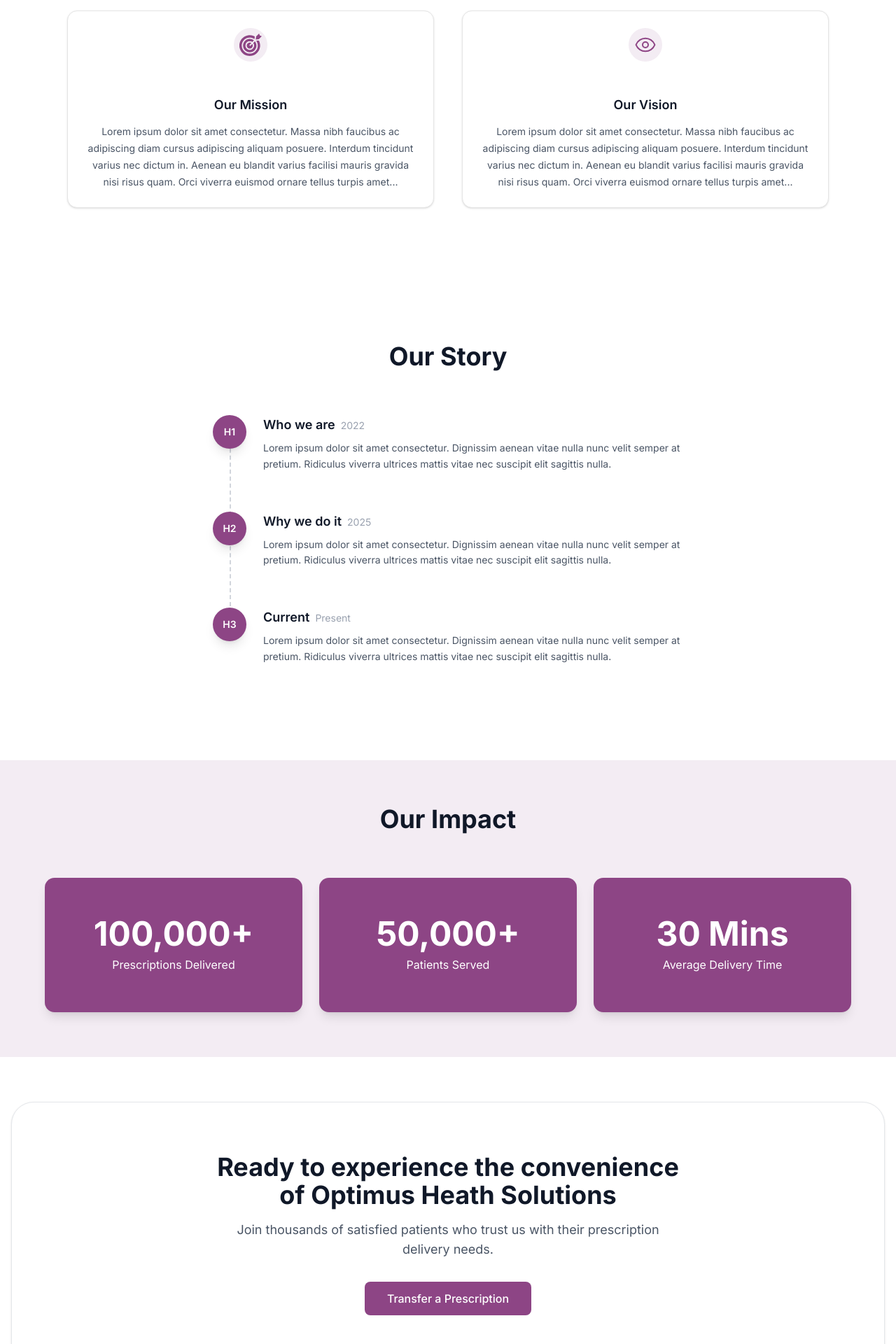
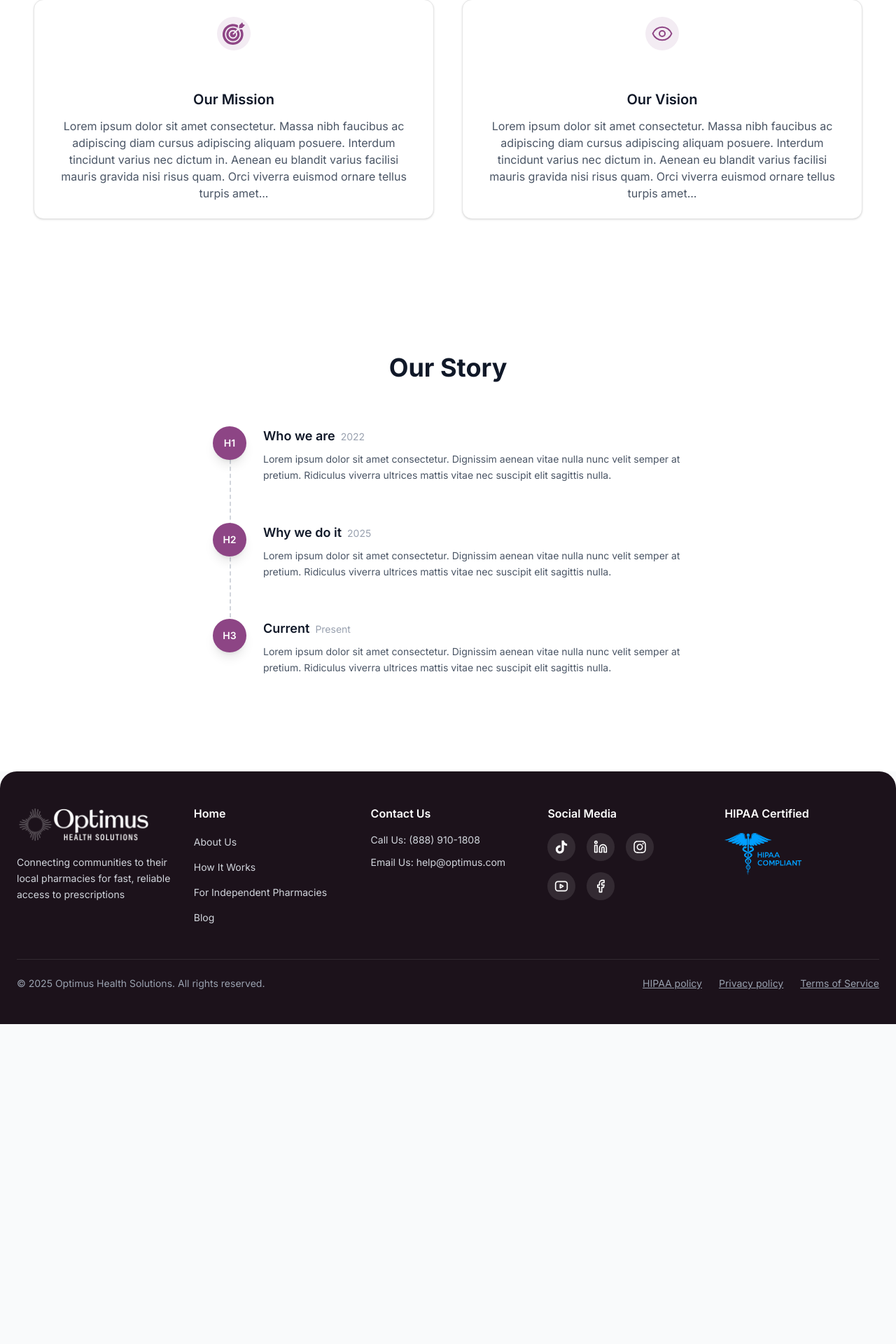
Before and after one commit to TanvirAhmed2942/future-pharmacy-website, a Next.js app: page /about-us in a window 1280 px wide. Shown: the part 798-2718 px from the top of the page at 70% size. After the commit the page ends 2261 px from the top, so only its background shows below. Built offline with nearby package versions, Linux system fonts and the light colour scheme.

Commit message:
about us and how it works

```diff
--- a/src/components/auth/emailverification/emailVerification.tsx
+++ b/src/components/auth/emailverification/emailVerification.tsx
@@ -58,7 +58,7 @@ function EmailVerification() {
             alt="logo"
             width={300}
             height={300}
-            className="w-48 h-fit object-cover mx-auto my-4"
+            className="w-48 h-14 object-cover mx-auto my-4"
           />
         </div>
         <h2 className="text-2xl font-bold text-gray-800 mb-4">
--- a/src/components/auth/forgorpassword/forgotPassword.tsx
+++ b/src/components/auth/forgorpassword/forgotPassword.tsx
@@ -16,7 +16,7 @@ function ForgotPassword() {
           alt="logo"
           width={300}
           height={300}
-          className="w-48 h-fit object-cover mx-auto my-4"
+          className="w-48 h-14 object-cover mx-auto my-4"
         />
         <h2 className="text-2xl font-bold text-gray-800 mb-4">
           Reset Password
--- a/src/components/auth/login/login.tsx
+++ b/src/components/auth/login/login.tsx
@@ -29,7 +29,7 @@ function Login() {
           alt="logo"
           width={300}
           height={300}
-          className="w-48 h-fit object-cover mx-auto my-4"
+          className="w-48 h-14 object-cover mx-auto my-4"
         />
         <h2 className="text-2xl font-bold text-gray-800 mb-2">
           Login to Your Account
@@ -69,7 +69,7 @@ function Login() {
             <button
               type="button"
               onClick={() => setShowPassword(!showPassword)}
-              className="absolute right-3 top-1/2 transform -translate-y-1/2 text-gray-500 hover:text-gray-700"
+              className="absolute right-3 top-1/2 transform -translate-y-1/2 text-gray-500 hover:text-gray-700 cursor-pointer"
             >
               {showPassword ? <EyeOff size={20} /> : <Eye size={20} />}
             </button>
--- a/src/components/auth/resetpassword/resetPassword.tsx
+++ b/src/components/auth/resetpassword/resetPassword.tsx
@@ -20,7 +20,7 @@ function ResetPassword() {
           alt="logo"
           width={300}
           height={300}
-          className="w-48 h-fit object-cover mx-auto my-4"
+          className="w-48 h-14 object-cover mx-auto my-4"
         />
         <h2 className="text-2xl font-bold text-gray-800 mb-4">
           Create New Password
@@ -76,7 +76,7 @@ function ResetPassword() {
             <button
               type="button"
               onClick={() => setShowConfirmPassword(!showConfirmPassword)}
-              className="absolute right-3 top-1/2 transform -translate-y-1/2 text-gray-500 hover:text-gray-700"
+              className="absolute right-3 top-1/2 transform -translate-y-1/2 text-gray-500 hover:text-gray-700 cursor-pointer"
             >
               {showConfirmPassword ? <EyeOff size={20} /> : <Eye size={20} />}
             </button>
--- a/src/components/auth/signup/signup.tsx
+++ b/src/components/auth/signup/signup.tsx
@@ -24,7 +24,7 @@ function Signup() {
           alt="logo"
           width={300}
           height={300}
-          className="w-48 h-fit object-cover mx-auto my-4"
+          className="w-48 h-14 object-cover mx-auto my-4"
         />
         <h2 className="text-2xl font-semibold text-gray-800">
           Create Your Optimus Health Solutions
@@ -80,7 +80,7 @@ function Signup() {
             <button
               type="button"
               onClick={() => setShowPassword(!showPassword)}
-              className="absolute right-3 top-1/2 transform -translate-y-1/2 text-gray-500 hover:text-gray-700"
+              className="absolute right-3 top-1/2 transform -translate-y-1/2 text-gray-500 hover:text-gray-700 cursor-pointer"
             >
               {showPassword ? <EyeOff size={20} /> : <Eye size={20} />}
             </button>
@@ -105,7 +105,7 @@ function Signup() {
             <button
               type="button"
               onClick={() => setShowConfirmPassword(!showConfirmPassword)}
-              className="absolute right-3 top-1/2 transform -translate-y-1/2 text-gray-500 hover:text-gray-700"
+              className="absolute right-3 top-1/2 transform -translate-y-1/2 text-gray-500 hover:text-gray-700 cursor-pointer"
             >
               {showConfirmPassword ? <EyeOff size={20} /> : <Eye size={20} />}
             </button>
--- a/src/components/main/aboutus/aboutUs.tsx
+++ b/src/components/main/aboutus/aboutUs.tsx
@@ -2,7 +2,7 @@ import React from "react";
 import Banner from "@/components/common/banner/Banner";
 import MissionSection from "./missionSection";
 import OurStorySection from "./ourStorySection";
-import OurImpact from "./ourImpact";
+// import OurImpact from "./ourImpact";
 
 function AboutUs() {
   return (
@@ -16,7 +16,7 @@ function AboutUs() {
         <MissionSection />
         <OurStorySection />
       </div>
-      <OurImpact />
+      {/* <OurImpact /> */}
     </div>
   );
 }
--- a/src/components/main/aboutus/missionSection.tsx
+++ b/src/components/main/aboutus/missionSection.tsx
@@ -4,19 +4,24 @@ import useIcon from "@/hooks/useIcon";
 
 function MissionSection() {
   return (
-    <div className="my-16 ">
-      <h2 className="heading-text  text-center my-16">Our Mission & Vision</h2>
-      <div className="flex items-center justify-center gap-10 mx-20 my-16">
+    <div className="my-8 sm:my-12 md:my-16 px-4 sm:px-6 md:px-8 max-w-7xl mx-auto">
+      <h2 className="heading-text text-center text-2xl sm:text-3xl md:text-4xl font-bold my-8 sm:my-12 md:my-16">
+        Our Mission & Vision
+      </h2>
+
+      <div className="grid grid-cols-1 lg:grid-cols-2 gap-6 sm:gap-8 md:gap-10">
         {/* Mission Card */}
-        <Card className="w-8/12 mx-auto">
-          <CardHeader>
-            <div className="mx-auto mb-4 flex h-12 w-12 p-2 items-center justify-center rounded-full bg-[#f3ecf3]">
+        <Card className="w-full shadow-sm hover:shadow-md transition-shadow duration-300">
+          <CardHeader className="pb-2">
+            <div className="mx-auto mb-2 sm:mb-4 flex h-10 w-10 sm:h-12 sm:w-12 p-2 items-center justify-center rounded-full bg-[#f3ecf3]">
               {useIcon({ name: "target" })}
             </div>
           </CardHeader>
-          <CardContent className="text-center">
-            <h3 className="text-lg font-semibold text-gray-900">Our Mission</h3>
-            <p className="mt-3 text-sm leading-6 text-gray-600">
+          <CardContent className="text-center px-4 sm:px-6 md:px-8">
+            <h3 className="text-lg sm:text-xl font-semibold text-gray-900">
+              Our Mission
+            </h3>
+            <p className="mt-2 sm:mt-3 text-sm sm:text-base leading-6 text-gray-600">
               Lorem ipsum dolor sit amet consectetur. Massa nibh faucibus ac
               adipiscing diam cursus adipiscing aliquam posuere. Interdum
               tincidunt varius nec dictum in. Aenean eu blandit varius facilisi
@@ -27,15 +32,17 @@ function MissionSection() {
         </Card>
 
         {/* Vision Card */}
-        <Card className="w-8/12 mx-auto">
-          <CardHeader>
-            <div className="mx-auto mb-4 flex h-12 w-12 p-2 items-center justify-center rounded-full bg-[#f3ecf3]">
+        <Card className="w-full shadow-sm hover:shadow-md transition-shadow duration-300">
+          <CardHeader className="pb-2">
+            <div className="mx-auto mb-2 sm:mb-4 flex h-10 w-10 sm:h-12 sm:w-12 p-2 items-center justify-center rounded-full bg-[#f3ecf3]">
               {useIcon({ name: "eye" })}
             </div>
           </CardHeader>
-          <CardContent className="text-center">
-            <h3 className="text-lg font-semibold text-gray-900">Our Vision</h3>
-            <p className="mt-3 text-sm leading-6 text-gray-600">
+          <CardContent className="text-center px-4 sm:px-6 md:px-8">
+            <h3 className="text-lg sm:text-xl font-semibold text-gray-900">
+              Our Vision
+            </h3>
+            <p className="mt-2 sm:mt-3 text-sm sm:text-base leading-6 text-gray-600">
               Lorem ipsum dolor sit amet consectetur. Massa nibh faucibus ac
               adipiscing diam cursus adipiscing aliquam posuere. Interdum
               tincidunt varius nec dictum in. Aenean eu blandit varius facilisi
--- a/src/components/main/howitworks/howItWorksLayout.tsx
+++ b/src/components/main/howitworks/howItWorksLayout.tsx
@@ -3,7 +3,7 @@ import Banner from "@/components/common/banner/Banner";
 import SimpleSteps from "./simpleSteps";
 import WeWillBeRight from "./weWillBeRIght";
 import SafetyAndSecuritySection from "./safetyandsecuritySection";
-import { TransferPrescriptionSection } from "../aboutus/ourImpact";
+// import { TransferPrescriptionSection } from "../aboutus/ourImpact";
 
 function HowItWorksLayout() {
   return (
@@ -18,7 +18,7 @@ function HowItWorksLayout() {
       </div>
       <WeWillBeRight />
       <SafetyAndSecuritySection />
-      <TransferPrescriptionSection />
+      {/* <TransferPrescriptionSection /> */}
     </>
   );
 }
--- a/src/components/ui/button.tsx
+++ b/src/components/ui/button.tsx
@@ -1,24 +1,25 @@
-import * as React from "react"
-import { Slot } from "@radix-ui/react-slot"
-import { cva, type VariantProps } from "class-variance-authority"
+import * as React from "react";
+import { Slot } from "@radix-ui/react-slot";
+import { cva, type VariantProps } from "class-variance-authority";
 
-import { cn } from "@/lib/utils"
+import { cn } from "@/lib/utils";
 
 const buttonVariants = cva(
   "inline-flex items-center justify-center gap-2 whitespace-nowrap rounded-md text-sm font-medium transition-all disabled:pointer-events-none disabled:opacity-50 [&_svg]:pointer-events-none [&_svg:not([class*='size-'])]:size-4 shrink-0 [&_svg]:shrink-0 outline-none focus-visible:border-ring focus-visible:ring-ring/50 focus-visible:ring-[3px] aria-invalid:ring-destructive/20 dark:aria-invalid:ring-destructive/40 aria-invalid:border-destructive",
   {
     variants: {
       variant: {
-        default: "bg-primary text-primary-foreground hover:bg-primary/90",
+        default:
+          "bg-primary text-primary-foreground hover:bg-primary/90 cursor-pointer",
         destructive:
-          "bg-destructive text-white hover:bg-destructive/90 focus-visible:ring-destructive/20 dark:focus-visible:ring-destructive/40 dark:bg-destructive/60",
+          "bg-destructive text-white hover:bg-destructive/90 focus-visible:ring-destructive/20 dark:focus-visible:ring-destructive/40 dark:bg-destructive/60 cursor-pointer",
         outline:
-          "border bg-background shadow-xs hover:bg-accent hover:text-accent-foreground dark:bg-input/30 dark:border-input dark:hover:bg-input/50",
+          "border bg-background shadow-xs hover:bg-accent hover:text-accent-foreground dark:bg-input/30 dark:border-input dark:hover:bg-input/50 cursor-pointer",
         secondary:
-          "bg-secondary text-secondary-foreground hover:bg-secondary/80",
+          "bg-secondary text-secondary-foreground hover:bg-secondary/80 cursor-pointer",
         ghost:
-          "hover:bg-accent hover:text-accent-foreground dark:hover:bg-accent/50",
-        link: "text-primary underline-offset-4 hover:underline",
+          "hover:bg-accent hover:text-accent-foreground dark:hover:bg-accent/50 cursor-pointer",
+        link: "text-primary underline-offset-4 hover:underline cursor-pointer",
       },
       size: {
         default: "h-9 px-4 py-2 has-[>svg]:px-3",
@@ -34,7 +35,7 @@ const buttonVariants = cva(
       size: "default",
     },
   }
-)
+);
 
 function Button({
   className,
@@ -44,9 +45,9 @@ function Button({
   ...props
 }: React.ComponentProps<"button"> &
   VariantProps<typeof buttonVariants> & {
-    asChild?: boolean
+    asChild?: boolean;
   }) {
-  const Comp = asChild ? Slot : "button"
+  const Comp = asChild ? Slot : "button";
 
   return (
     <Comp
@@ -54,7 +55,7 @@ function Button({
       className={cn(buttonVariants({ variant, size, className }))}
       {...props}
     />
-  )
+  );
 }
 
-export { Button, buttonVariants }
+export { Button, buttonVariants };
```
Also changed, not shown: src/components/dashboard/dashboardSidebar.tsx (+5 -2 lines).
